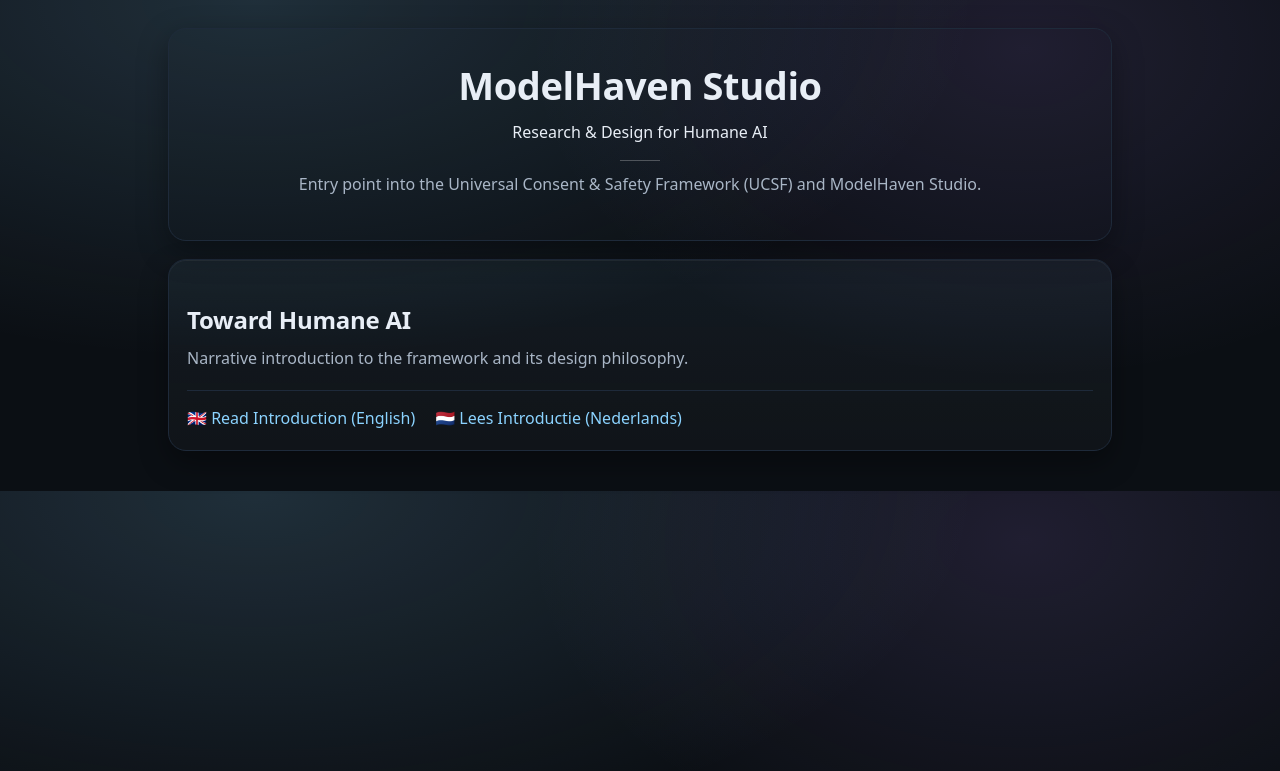
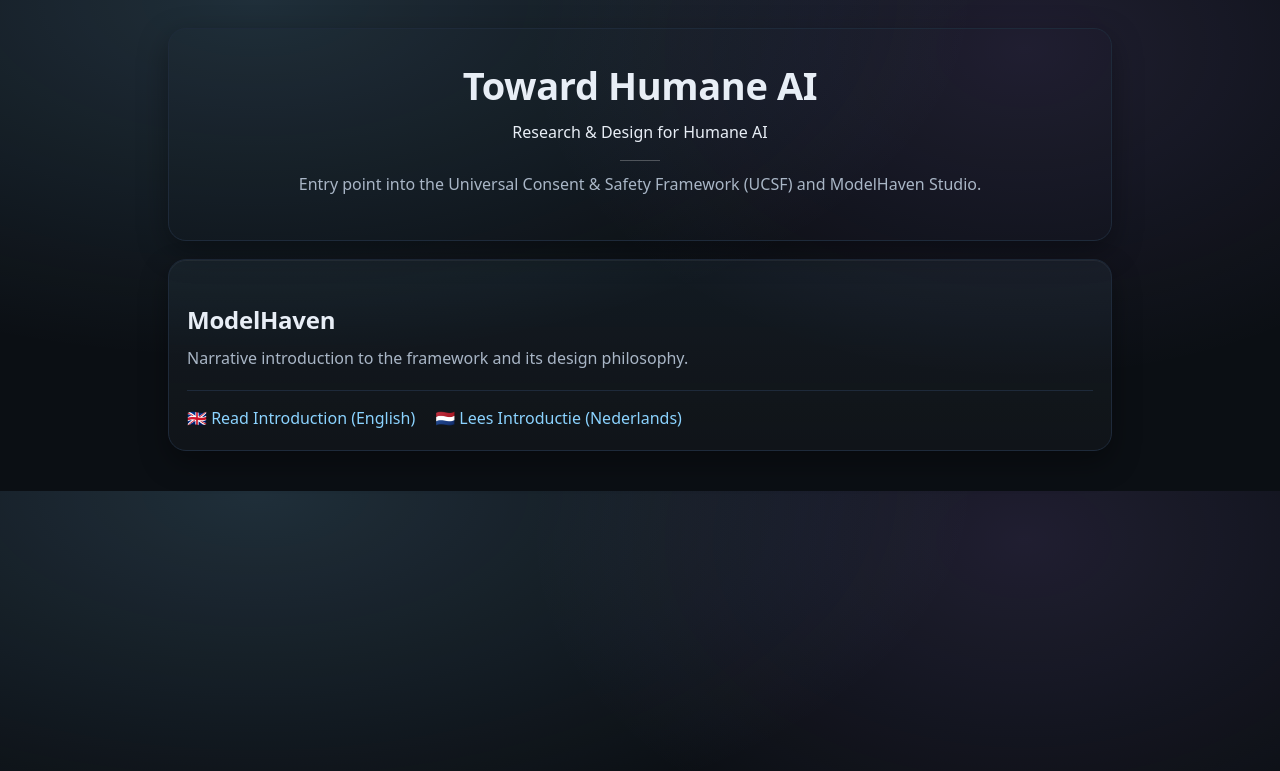
Before and after one commit to MartijnBruzzese/ModelHaven-Studio, a Jekyll site: the page built from index.html, in a window 1280 px wide. Shown: the top 771 px of the page. Built offline with Jekyll 4.4.1, drawn with Linux system fonts in a browser that asks for light colours; some of the changed lines change nothing that is shown.

Commit message:
Update index.html

```diff
--- a/index.html
+++ b/index.html
@@ -4,7 +4,7 @@ title: ModelHaven Studio — Toward Humane AI
 ---
 
 <header class="hero">
-  <h1>ModelHaven Studio</h1>
+  <h1>Toward Humane AI</h1>
   <p class="subtitle">Research & Design for Humane AI</p>
   <div class="hero-divider"></div>
   <p class="muted">
@@ -16,7 +16,7 @@ title: ModelHaven Studio — Toward Humane AI
 <div class="grid">
 
   <section class="card" style="grid-column:1/-1;">
-    <h2>Toward Humane AI</h2>
+    <h2>ModelHaven</h2>
     <p class="muted">
       Narrative introduction to the framework and its design philosophy.
     </p>
```
